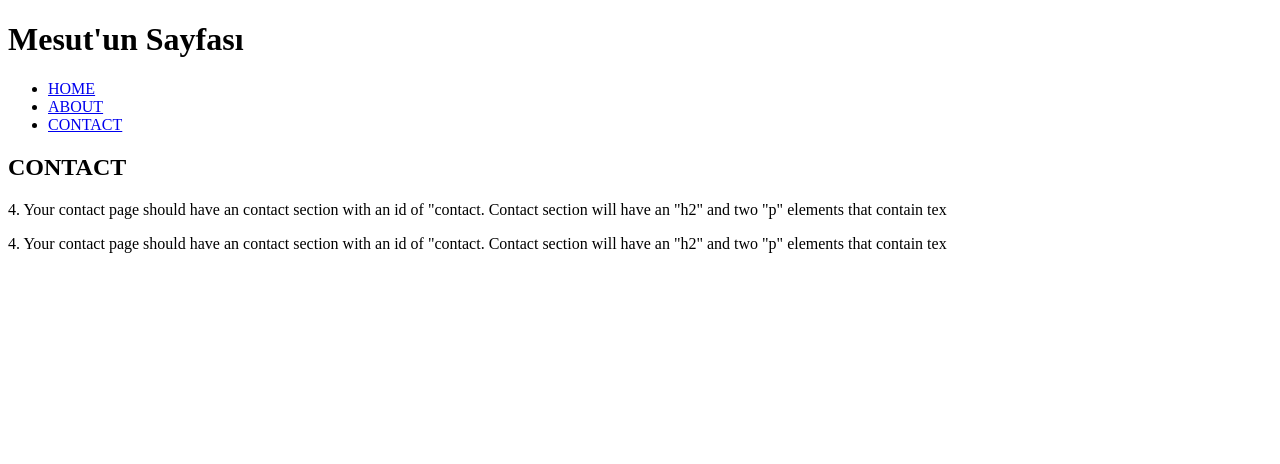
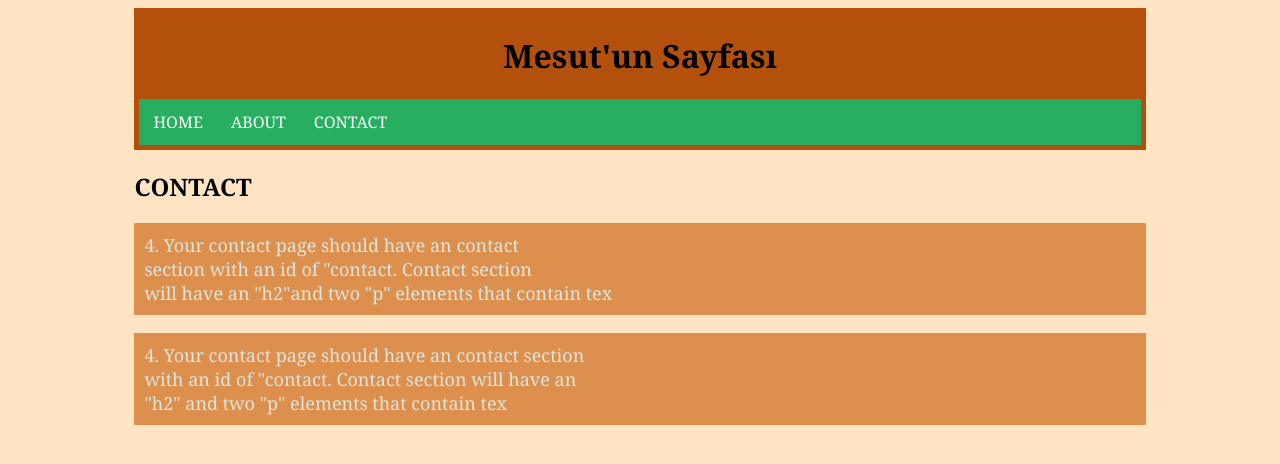
Before and after one commit to Mr-Mesut-OZTURK/clarusway-lessons, a plain HTML site: page contact.html in a window 1280 px wide. Drawn offline with Linux system fonts and the light colour scheme.

Commit message:
I added css code internal

```diff
--- a/contact.html
+++ b/contact.html
@@ -2,9 +2,64 @@
 <html>
 <head>
     <title>CONTACT</title>
+    <style>
+        body {
+            background-color: bisque;
+            font-family: Cambria, Cochin, Georgia, Times, 'Times New Roman', serif;
+        }
+        #container {
+            width: 80%;
+            height: auto;
+            margin: auto;
+        }
+        #header {
+            margin-bottom: 20px;
+            padding: 0;
+
+        }
+        /* ************menu başlangıç************* */
+        #header ul{
+            width: 100%;
+            list-style-type: none;
+            margin: 0;
+            padding: 0;
+            overflow: hidden;
+            background-color: #27ae60;
+
+        }
+        #header ul li {
+            float: left;
+        }
+
+        #header ul li a {
+            display: block;
+            padding:12px 14px;
+            background-color: #27ae60;
+            color:white;
+            text-decoration:none;
+        }
+        #header ul li a:hover{
+            background-color:#b4651b;
+        }
+        .aktif {
+            background-color: #bbb120;
+        }
+        /* *************menu bitiş************* */
+        .container {
+            background-color: #b3510c;
+            padding: 5px;
+            text-align: center;
+        }
+        p {
+            background-color: rgb(221, 143, 78);
+            padding: 10px;
+            font-size: 18px;
+            color: rgb(221, 230, 222);
+        }
+    </style>
 </head>
 <body>
-
+    <div id="container">
         <!----------  header bölümü  ------------------>
         <header id="header">
             <div class="container">
@@ -27,13 +82,16 @@
         <div id="contact">
             <h2>CONTACT</h2>
             <p>
-            4. Your contact page should have an contact section with an id of "contact. Contact section will have an "h2"
-            and two "p" elements that contain tex
+                4. Your contact page should have an contact<br>
+                section with an id of "contact. Contact section<br>
+                will have an "h2"and two "p" elements that contain tex
             </p>
             <p>
-            4. Your contact page should have an contact section with an id of "contact. Contact section will have an "h2"
-            and two "p" elements that contain tex
+                4. Your contact page should have an contact section<br>
+                with an id of "contact. Contact section will have an<br>
+                "h2" and two "p" elements that contain tex
             </p>
+        </div>
     </div>
 </body>
 </html>
```
Also changed, not shown: about.html (+61 -4 lines), index.html (+58 -1 lines), resimler/favicon.png (added). Lines whose indentation alone changed are shown as unchanged.
